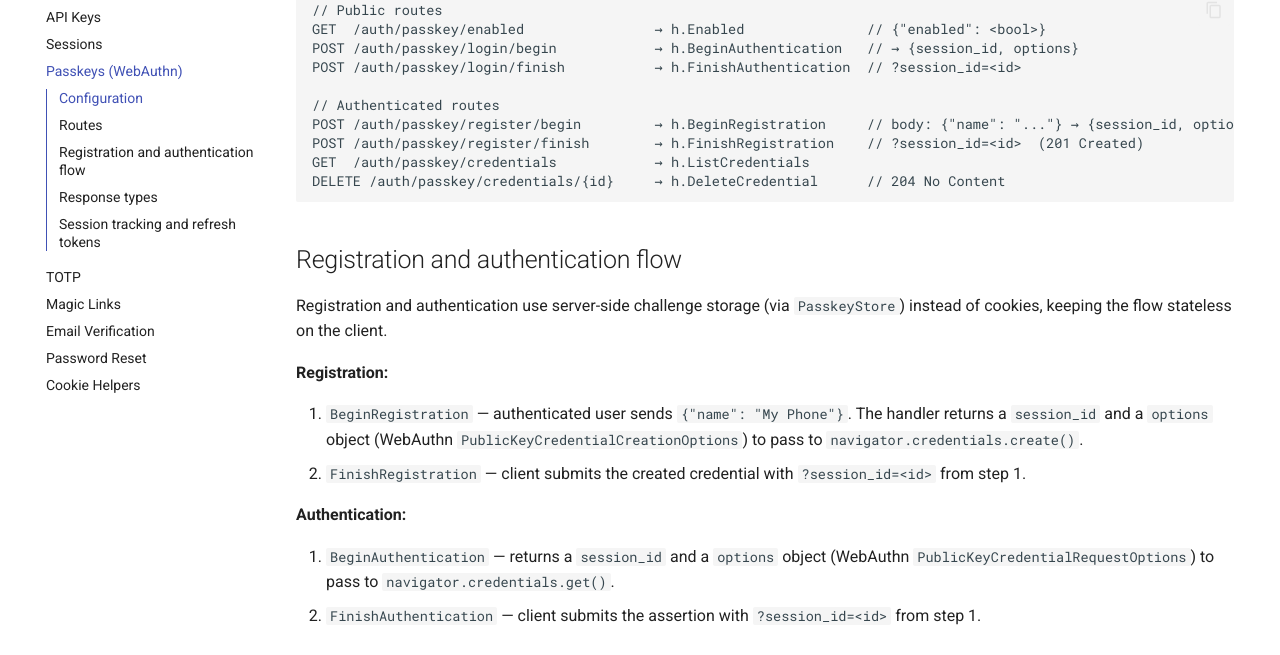
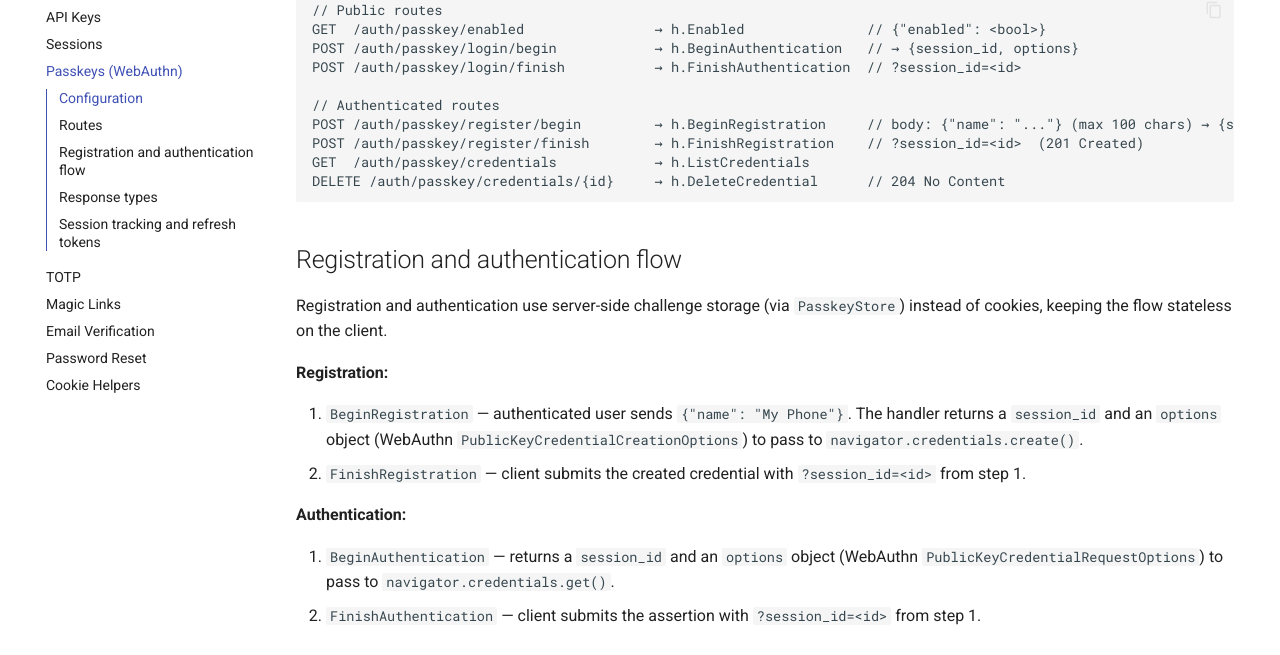
Before and after one commit to amalgamated-tools/goauth, an MkDocs documentation site: the page built from docs/handler/passkeys.md, in a window 1280 px wide and 900 px high, scrolled down 708 px. Shown: the part 145-800 px from the top of the window. Built offline with MkDocs 1.6.1 and Material for MkDocs 9.7.7, drawn with Linux system fonts in a browser that asks for light colours; comment, search, counter and statistics services are not loaded.

Commit message:
docs: fix passkeys.md name limit and grammar
Add '(max 100 chars)' to BeginRegistration route comment.
Fix 'a `options` object' → 'an `options` object' in both flow descriptions.

```diff
--- a/docs/handler/passkeys.md
+++ b/docs/handler/passkeys.md
@@ -35,7 +35,7 @@ POST /auth/passkey/login/begin            → h.BeginAuthentication   // → {se
 POST /auth/passkey/login/finish           → h.FinishAuthentication  // ?session_id=<id>
 
 // Authenticated routes
-POST /auth/passkey/register/begin         → h.BeginRegistration     // body: {"name": "..."} → {session_id, options}
+POST /auth/passkey/register/begin         → h.BeginRegistration     // body: {"name": "..."} (max 100 chars) → {session_id, options}
 POST /auth/passkey/register/finish        → h.FinishRegistration    // ?session_id=<id>  (201 Created)
 GET  /auth/passkey/credentials            → h.ListCredentials
 DELETE /auth/passkey/credentials/{id}     → h.DeleteCredential      // 204 No Content
@@ -47,12 +47,12 @@ Registration and authentication use server-side challenge storage (via `PasskeyS
 
 **Registration:**
 
-1. `BeginRegistration` — authenticated user sends `{"name": "My Phone"}`. The handler returns a `session_id` and a `options` object (WebAuthn `PublicKeyCredentialCreationOptions`) to pass to `navigator.credentials.create()`.
+1. `BeginRegistration` — authenticated user sends `{"name": "My Phone"}`. The handler returns a `session_id` and an `options` object (WebAuthn `PublicKeyCredentialCreationOptions`) to pass to `navigator.credentials.create()`.
 2. `FinishRegistration` — client submits the created credential with `?session_id=<id>` from step 1.
 
 **Authentication:**
 
-1. `BeginAuthentication` — returns a `session_id` and a `options` object (WebAuthn `PublicKeyCredentialRequestOptions`) to pass to `navigator.credentials.get()`.
+1. `BeginAuthentication` — returns a `session_id` and an `options` object (WebAuthn `PublicKeyCredentialRequestOptions`) to pass to `navigator.credentials.get()`.
 2. `FinishAuthentication` — client submits the assertion with `?session_id=<id>` from step 1.
 
 ## Response types
```
